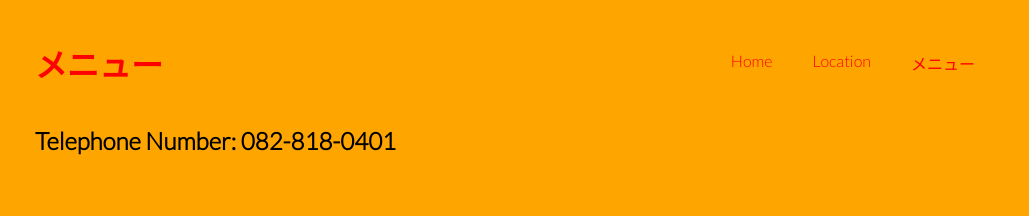
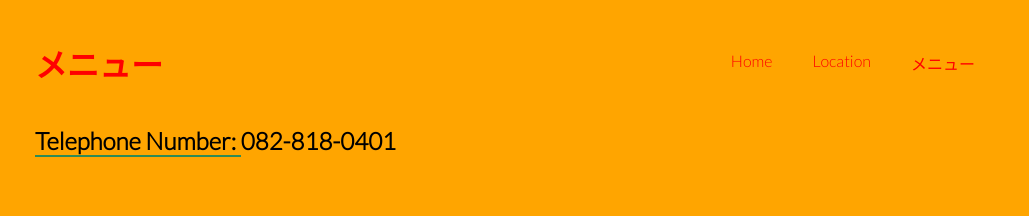
Before and after one commit to shinji-Yama77/MAKO-restaurant-website, a plain HTML site: page locations.html in a window 1280 px wide. Shown: the top 216 px of the page, without its empty margins (125-1154 px from the left). Drawn offline with Linux system fonts and the light colour scheme.

Commit message:
added locations

```diff
--- a/locations.html
+++ b/locations.html
@@ -29,7 +29,7 @@
 
     <section class="contact">
       <div class="container">
-        <h2>Telephone Number: 082-818-0401</h2>
+        <h2><span>Telephone Number: </span>082-818-0401</h2>
       </div>
     </section>
     <section class="maps">
--- a/style.css
+++ b/style.css
@@ -124,6 +124,7 @@ p {
 .img4 {
   width: 70%;
   border-radius: 30px;
+  box-shadow: 0 3px 10px rgba(0,0,0, 0.2);
 }
 
 .showcase3 {
@@ -132,6 +133,7 @@ p {
 
 .news {
   width: 60%;
+  box-shadow: 0 3px 10px rgba(0,0,0, 0.2);
 }
 
 .showcase3 .grid {
@@ -182,6 +184,7 @@ iframe {
   border-radius: 30px;
   display: block;
   margin: 0 auto;
+  box-shadow: 0 3px 10px rgba(0,0,0, 0.2);
 }
 
 .maps {
@@ -192,3 +195,8 @@ iframe {
 .contact h2 {
   display: inline;
 }
+
+span {
+  border-bottom: seagreen 2px solid;
+  display: inline;
+}
```
